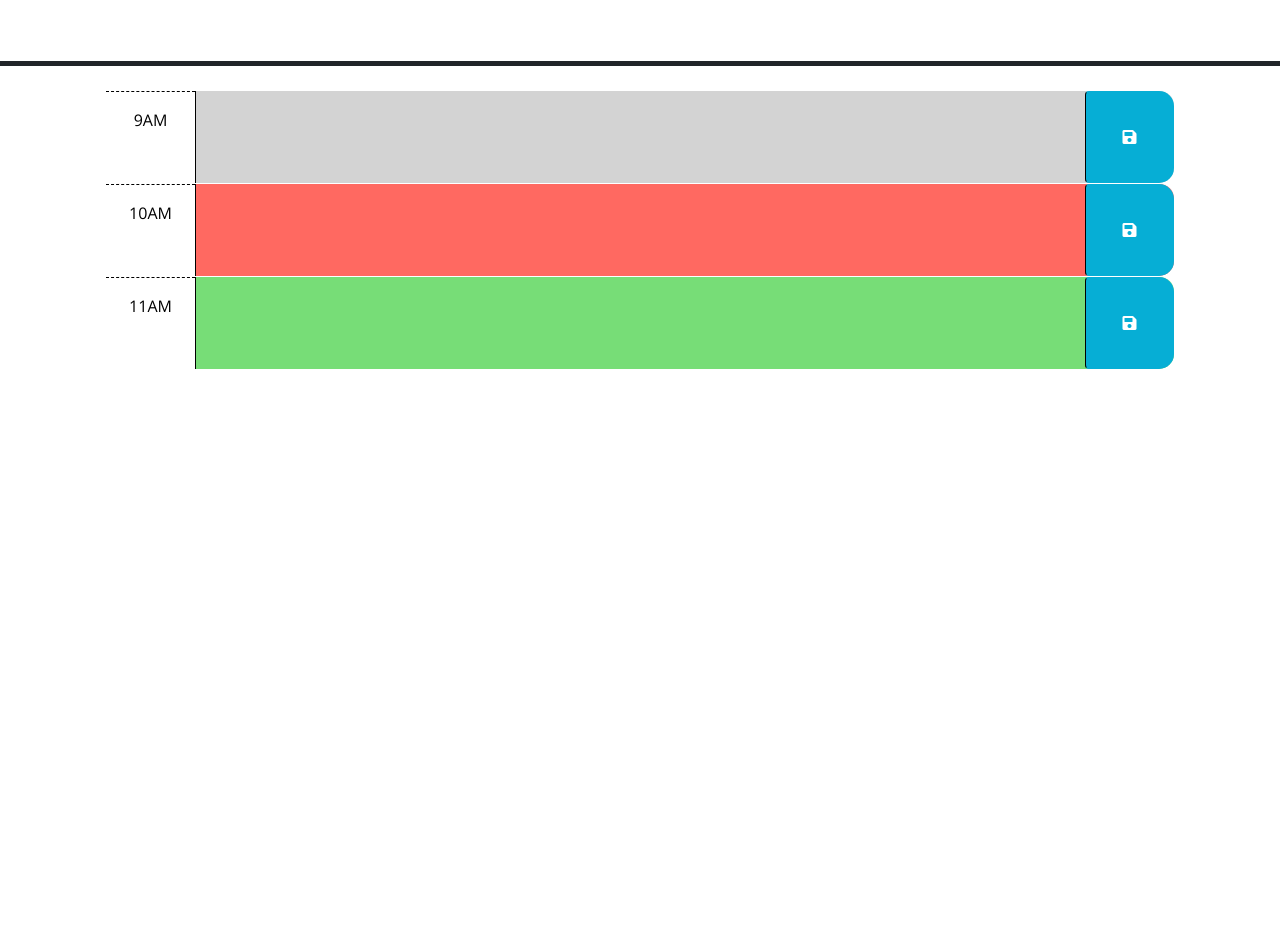
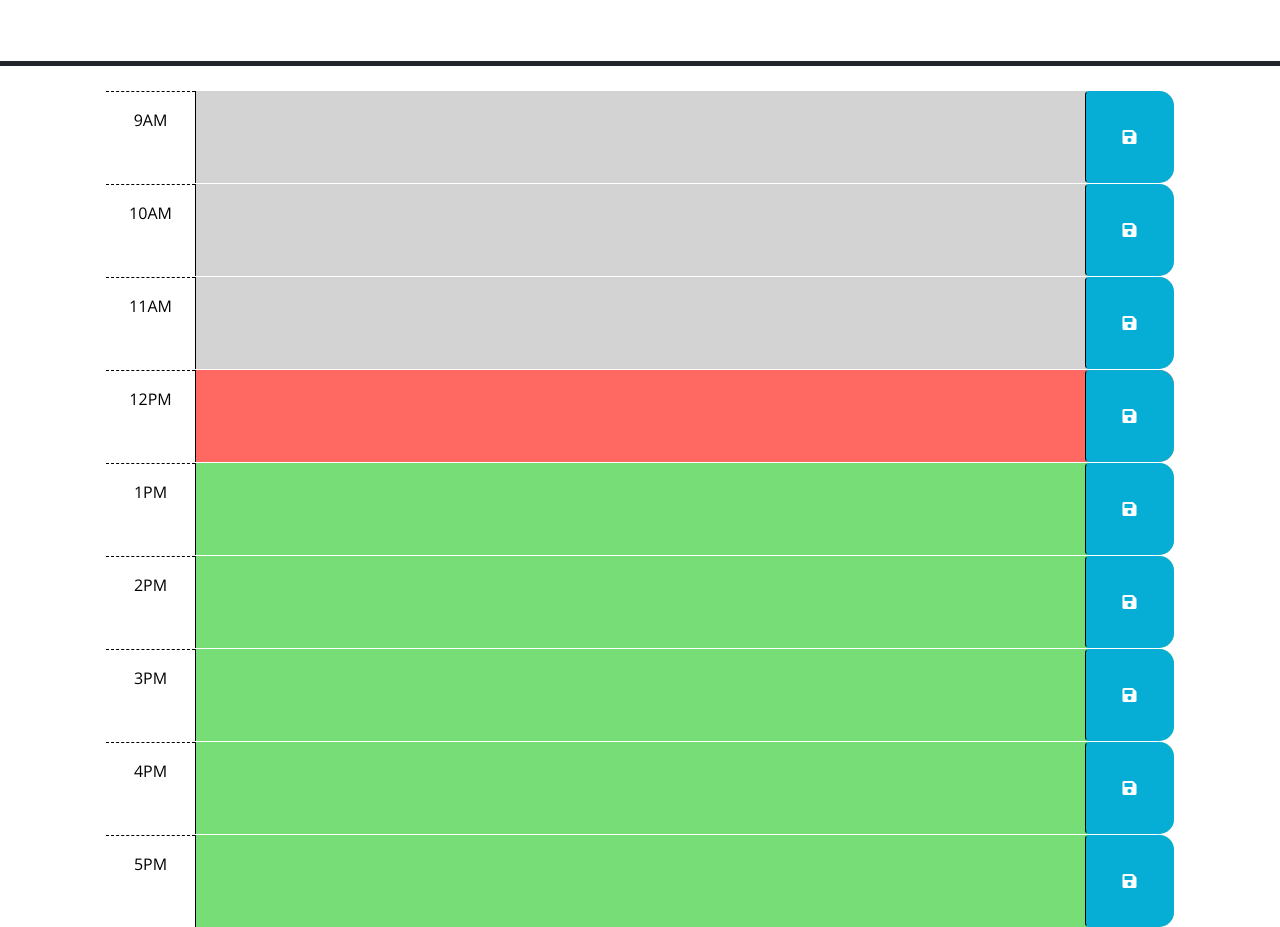
Before and after one commit to benjaminescobar1/daily-planner, a plain HTML site: page index.html in a window 1280 px wide. Shown: the part 166-1093 px from the top of the page. Before the commit the page ends 800 px from the top, so only its background shows below. Drawn offline with nearby package versions, Linux system fonts and the light colour scheme.

Commit message:
Update index.html

```diff
--- a/index.html
+++ b/index.html
@@ -19,27 +19,19 @@
       rel="stylesheet"
     />
     <link rel="stylesheet" href="style.css" />
-    <title>Work Day Scheduler</title>
+    <title>Daily Planner</title>
   </head>
 
   <body>
     <header class="p-5 mb-4 border-5 border-bottom border-dark text-center">
-      <h1 class="display-3">Work Day Scheduler</h1>
+      <h1 class="display-3">Work Day Planner</h1>
       <p class="lead">A simple calendar app for scheduling your work day</p>
       <p id="currentDay" class="lead"></p>
     </header>
+
     <div class="container-lg px-5">
-      <!-- Use class for "past", "present", and "future" to apply styles to the
-        time-block divs accordingly. The javascript will need to do this by
-        adding/removing these classes on each div by comparing the hour in the
-        id to the current hour. The html provided below is meant to be an example
-        demonstrating how the css provided can be leveraged to create the
-        desired layout and colors. The html below should be removed or updated
-        in the finished product. Remember to delete this comment once the
-        code is implemented.
-        -->
 
-      <!-- Example of a past time block. The "past" class adds a gray background color. -->
+      <!--Time 9AM-->
       <div id="hour-9" class="row time-block past">
         <div class="col-2 col-md-1 hour text-center py-3">9AM</div>
         <textarea class="col-8 col-md-10 description" rows="3"> </textarea>
@@ -48,8 +40,8 @@
         </button>
       </div>
 
-      <!-- Example of a a present time block. The "present" class adds a red background color. -->
-      <div id="hour-10" class="row time-block present">
+      <!--Time 10AM-->
+      <div id="hour-10" class="row time-block past">
         <div class="col-2 col-md-1 hour text-center py-3">10AM</div>
         <textarea class="col-8 col-md-10 description" rows="3"> </textarea>
         <button class="btn saveBtn col-2 col-md-1" aria-label="save">
@@ -57,10 +49,64 @@
         </button>
       </div>
 
-      <!-- Example of a future time block. The "future" class adds a green background color. -->
-      <div id="hour-11" class="row time-block future">
+      <!--Time 11AM-->
+      <div id="hour-11" class="row time-block past">
         <div class="col-2 col-md-1 hour text-center py-3">11AM</div>
         <textarea class="col-8 col-md-10 description" rows="3"> </textarea>
+        <button class="btn saveBtn col-2 col-md-1" aria-label="save">
+          <i class="fas fa-save" aria-hidden="true"></i>
+        </button>
+      </div>
+
+      <!--Time 12PM-->
+      <div id="hour-12" class="row time-block present">
+        <div class="col-2 col-md-1 hour text-center py-3">12PM</div>
+        <textarea class="col-8 col-md-10 description" rows="3"></textarea>
+        <button class="btn saveBtn col-2 col-md-1" aria-label="save">
+          <i class="fas fa-save" aria-hidden="true"></i>
+        </button>
+      </div>
+
+      <!--Time 1PM-->
+      <div id="hour-13" class="row time-block future">
+        <div class="col-2 col-md-1 hour text-center py-3">1PM</div>
+        <textarea class="col-8 col-md-10 description" rows="3"></textarea>
+        <button class="btn saveBtn col-2 col-md-1" aria-label="save">
+          <i class="fas fa-save" aria-hidden="true"></i>
+        </button>
+      </div>
+
+      <!--Time 2PM-->
+      <div id="hour-14" class="row time-block future">
+        <div class="col-2 col-md-1 hour text-center py-3">2PM</div>
+        <textarea class="col-8 col-md-10 description" rows="3"></textarea>
+        <button class="btn saveBtn col-2 col-md-1" aria-label="save">
+          <i class="fas fa-save" aria-hidden="true"></i>
+        </button>
+      </div>
+
+      <!--Time 3PM-->
+      <div id="hour-15" class="row time-block future">
+        <div class="col-2 col-md-1 hour text-center py-3">3PM</div>
+        <textarea class="col-8 col-md-10 description" rows="3"></textarea>
+        <button class="btn saveBtn col-2 col-md-1" aria-label="save">
+          <i class="fas fa-save" aria-hidden="true"></i>
+        </button>
+      </div>
+
+      <!--Time 4PM-->
+      <div id="hour-16" class="row time-block future">
+        <div class="col-2 col-md-1 hour text-center py-3">4PM</div>
+        <textarea class="col-8 col-md-10 description" rows="3"></textarea>
+        <button class="btn saveBtn col-2 col-md-1" aria-label="save">
+          <i class="fas fa-save" aria-hidden="true"></i>
+        </button>
+      </div>
+
+      <!--Time 5PM-->
+      <div id="hour-17" class="row time-block future">
+        <div class="col-2 col-md-1 hour text-center py-3">5PM</div>
+        <textarea class="col-8 col-md-10 description" rows="3"></textarea>
         <button class="btn saveBtn col-2 col-md-1" aria-label="save">
           <i class="fas fa-save" aria-hidden="true"></i>
         </button>
```
